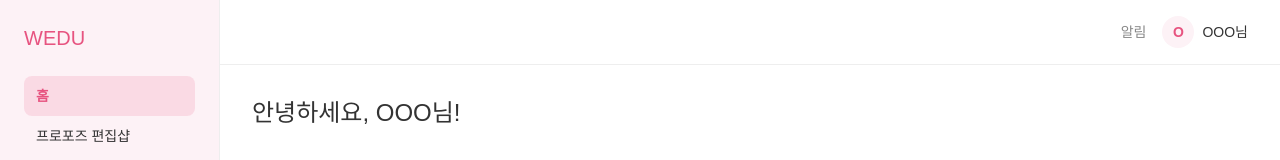
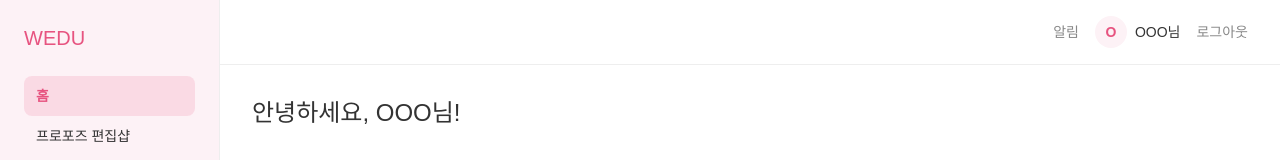
Before and after one commit to weduProject/wedu-frontend, a React (Vite) app: page /home in a window 1280 px wide. Shown: the top 160 px of the page. Built offline with nearby package versions, Linux system fonts and the light colour scheme.

Commit message:
feat: 목업 로그인/로그아웃 구현

```diff
--- a/src/components/layout/Header.tsx
+++ b/src/components/layout/Header.tsx
@@ -1,14 +1,21 @@
+import { useNavigate } from 'react-router-dom';
+import { useAuth } from '../../contexts/AuthContext';
+
 interface HeaderProps {
-  userName?: string;
   avatarUrl?: string;
   onNotificationClick?: () => void;
 }
 
-export default function Header({
-  userName = 'OOO님',
-  avatarUrl,
-  onNotificationClick,
-}: HeaderProps) {
+export default function Header({ avatarUrl, onNotificationClick }: HeaderProps) {
+  const { user, logout } = useAuth();
+  const navigate = useNavigate();
+  const userName = user?.name ?? 'OOO';
+
+  function handleLogout() {
+    logout();
+    navigate('/');
+  }
+
   return (
     <header className="flex justify-end items-center gap-4 px-4 py-3 border-b border-border bg-white sticky top-0 z-10 md:px-8 md:py-4">
       <button
@@ -27,11 +34,18 @@ export default function Header({
             className="w-8 h-8 rounded-full flex items-center justify-center bg-primary-light text-primary text-sm font-semibold"
             aria-hidden
           >
-            {userName ? userName.charAt(0) : '?'}
+            {userName.charAt(0)}
           </span>
         )}
-        <span className="text-sm">{userName}</span>
+        <span className="text-sm">{userName}님</span>
       </div>
+      <button
+        type="button"
+        className="bg-transparent border-0 cursor-pointer text-text-muted text-sm hover:text-primary transition-colors"
+        onClick={handleLogout}
+      >
+        로그아웃
+      </button>
     </header>
   );
 }
--- /dev/null
+++ b/src/contexts/AuthContext.tsx
@@ -0,0 +1,61 @@
+import { createContext, useContext, useState, useEffect } from 'react';
+import type { ReactNode } from 'react';
+
+type Provider = 'kakao' | 'google' | 'guest';
+
+interface User {
+  name: string;
+  email: string | null;
+  provider: Provider;
+}
+
+interface AuthContextValue {
+  user: User | null;
+  login: (provider: Provider) => void;
+  logout: () => void;
+}
+
+const MOCK_USERS: Record<Provider, User> = {
+  kakao: { name: '카카오유저', email: 'kakao@test.com', provider: 'kakao' },
+  google: { name: '구글유저', email: 'google@test.com', provider: 'google' },
+  guest: { name: '게스트', email: null, provider: 'guest' },
+};
+
+const STORAGE_KEY = 'wedu_user';
+
+const AuthContext = createContext<AuthContextValue | null>(null);
+
+export function AuthProvider({ children }: { children: ReactNode }) {
+  const [user, setUser] = useState<User | null>(() => {
+    const stored = localStorage.getItem(STORAGE_KEY);
+    return stored ? (JSON.parse(stored) as User) : null;
+  });
+
+  useEffect(() => {
+    if (user) {
+      localStorage.setItem(STORAGE_KEY, JSON.stringify(user));
+    } else {
+      localStorage.removeItem(STORAGE_KEY);
+    }
+  }, [user]);
+
+  function login(provider: Provider) {
+    setUser(MOCK_USERS[provider]);
+  }
+
+  function logout() {
+    setUser(null);
+  }
+
+  return (
+    <AuthContext.Provider value={{ user, login, logout }}>
+      {children}
+    </AuthContext.Provider>
+  );
+}
+
+export function useAuth() {
+  const ctx = useContext(AuthContext);
+  if (!ctx) throw new Error('useAuth must be used within AuthProvider');
+  return ctx;
+}
--- a/src/main.tsx
+++ b/src/main.tsx
@@ -2,12 +2,15 @@ import React from 'react';
 import ReactDOM from 'react-dom/client';
 import { BrowserRouter } from 'react-router-dom';
 import App from './App';
+import { AuthProvider } from './contexts/AuthContext';
 import './index.css';
 
 ReactDOM.createRoot(document.getElementById('root')!).render(
   <React.StrictMode>
     <BrowserRouter>
-      <App />
+      <AuthProvider>
+        <App />
+      </AuthProvider>
     </BrowserRouter>
   </React.StrictMode>
 );
--- a/src/pages/Home/HomePage.tsx
+++ b/src/pages/Home/HomePage.tsx
@@ -1,3 +1,4 @@
+import { useAuth } from '../../contexts/AuthContext';
 import DdayCard from './components/DdayCard';
 import BudgetCard from './components/BudgetCard';
 import ChecklistSummaryCard from './components/ChecklistSummaryCard';
@@ -5,10 +6,13 @@ import QuickMenu from './components/QuickMenu';
 import UpcomingSchedule from './components/UpcomingSchedule';
 
 export default function HomePage() {
+  const { user } = useAuth();
+  const userName = user?.name ?? 'OOO';
+
   return (
     <main className="flex flex-col gap-8">
       <section>
-        <h1 className="text-2xl">안녕하세요, OOO님!</h1>
+        <h1 className="text-2xl">안녕하세요, {userName}님!</h1>
       </section>
 
       <section>
--- a/src/pages/Login/LoginPage.tsx
+++ b/src/pages/Login/LoginPage.tsx
@@ -1,4 +1,5 @@
 import { useNavigate } from 'react-router-dom';
+import { useAuth } from '../../contexts/AuthContext';
 
 function KakaoIcon() {
   return (
@@ -31,6 +32,7 @@ const SOCIAL_BUTTONS = [
 
 export default function LoginPage() {
   const navigate = useNavigate();
+  const { login } = useAuth();
 
   return (
     <div className="min-h-screen flex items-center justify-center bg-primary-light/60 px-4">
@@ -50,7 +52,7 @@ export default function LoginPage() {
                 key={id}
                 type="button"
                 className="flex items-center gap-3 w-full px-4 py-3 rounded-xl border border-border text-sm text-text hover:bg-gray-50 transition-colors cursor-pointer bg-white"
-                onClick={() => navigate('/onboarding')}
+                onClick={() => { login(id); navigate('/onboarding'); }}
               >
                 {icon}
                 {label}
@@ -61,7 +63,7 @@ export default function LoginPage() {
           <button
             type="button"
             className="mt-8 text-sm text-text-muted hover:text-text transition-colors flex items-center gap-0.5 cursor-pointer bg-transparent border-0 p-0 w-fit"
-            onClick={() => navigate('/home')}
+            onClick={() => { login('guest'); navigate('/home'); }}
           >
             비회원으로 둘러보기 &gt;
           </button>
```
